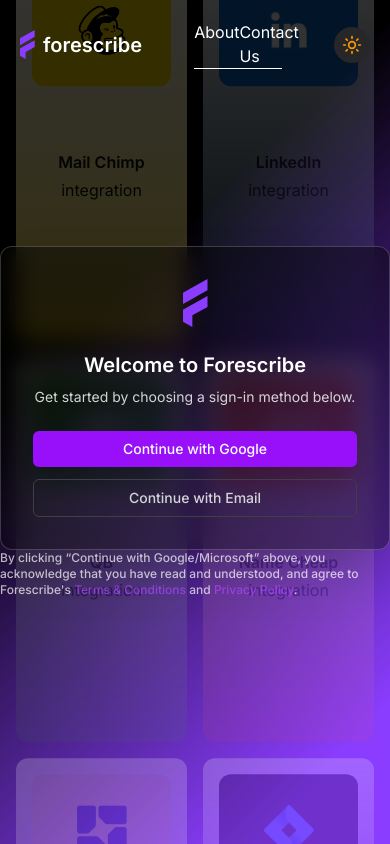
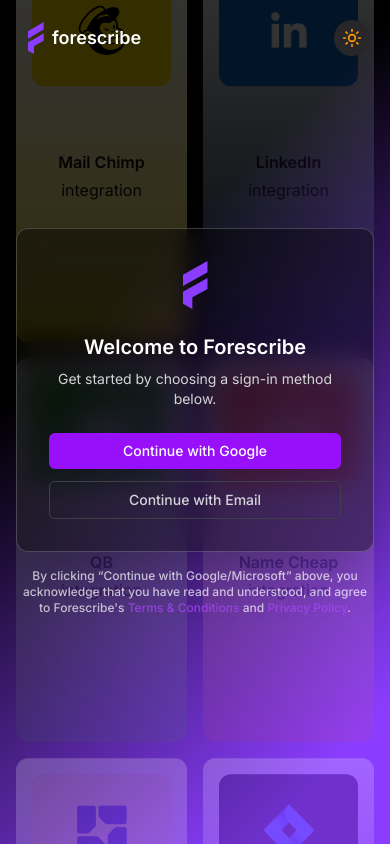
Before and after one commit to alokVerma749/forescribe_assignment, a Next.js app: page / in a window 390 px wide. Built offline with nearby package versions, Linux system fonts and the light colour scheme.

Commit message:
fix: home responsiveness

```diff
--- a/app/page.tsx
+++ b/app/page.tsx
@@ -3,19 +3,25 @@
 import Image from "next/image";
 import IntegrationGrid from "./components/integration-grid";
 import WelcomeModal from "./components/welcome-modal";
-import { motion } from "framer-motion"
+import { motion } from "framer-motion";
 import { ThemeToggle } from "./components/theme-toggle";
 import Link from "next/link";
 
 export default function Home() {
   return (
     <main className="relative min-h-screen overflow-hidden bg-[linear-gradient(135deg,_#000000_33%,_#8B3DFF_89%,_#8B3DFF_100%)] dark:bg-[linear-gradient(135deg,_#000000_33%,_#8B3DFF_89%,_#8B3DFF_100%)]">
-      <div className="z-50 absolute w-screen p-5 flex items-center justify-between">
+      {/* Header */}
+      <div className="z-50 absolute w-full p-5 flex items-center justify-between">
+        {/* Logo */}
         <div className="flex items-center">
-          <Image src={'/Logo.svg'} alt="logo" width={15} height={15} className="mr-2" />
-          <span className="text-white text-xl font-semibold">forescribe</span>
+          <div className="relative w-8 h-8">
+            <Image src="/Logo.svg" alt="Logo" fill className="object-contain" />
+          </div>
+          <span className="text-white text-lg sm:text-xl font-semibold">forescribe</span>
         </div>
-        <ul className="list-none flex flex-row w-1/4 justify-evenly text-white border-b-1">
+
+        {/* Navigation Links */}
+        <ul className="hidden sm:flex list-none flex-row w-1/3 justify-evenly text-white">
           <li className="cursor-pointer">
             <Link href={'/about'}>
               About
@@ -27,9 +33,12 @@
             </Link>
           </li>
         </ul>
+
+        {/* Theme Toggle */}
         <ThemeToggle />
       </div>
 
+      {/* Background Animation */}
       <motion.div
         className="fixed inset-0 opacity-20"
         animate={{ y: ["0%", "-50%"] }}
@@ -43,17 +52,18 @@
         <IntegrationGrid />
       </motion.div>
 
-      <div className="relative z-10 flex items-center justify-center min-h-screen flex-col">
+      {/* Main Content */}
+      <div className="relative z-10 flex items-center justify-center min-h-screen flex-col px-4">
         <WelcomeModal />
         <motion.p
           initial={{ opacity: 0 }}
           animate={{ opacity: 0.7 }}
           transition={{ delay: 0.6, duration: 0.5 }}
-          className="text-xs text-white max-w-md font-medium"
+          className="text-xs text-white max-w-md font-medium text-center mt-4"
         >
-          By clicking “Continue with Google/Microsoft” above, you acknowledge that  you have read and understood, and agree to Forescribe's <span className="text-purple-500">Terms & Conditions</span> and <span className="text-purple-500">Privacy Policy</span>.
+          By clicking “Continue with Google/Microsoft” above, you acknowledge that you have read and understood, and agree to Forescribe's <span className="text-purple-500">Terms & Conditions</span> and <span className="text-purple-500">Privacy Policy</span>.
         </motion.p>
       </div>
-    </main>
-  )
+    </main >
+  );
 }
```
